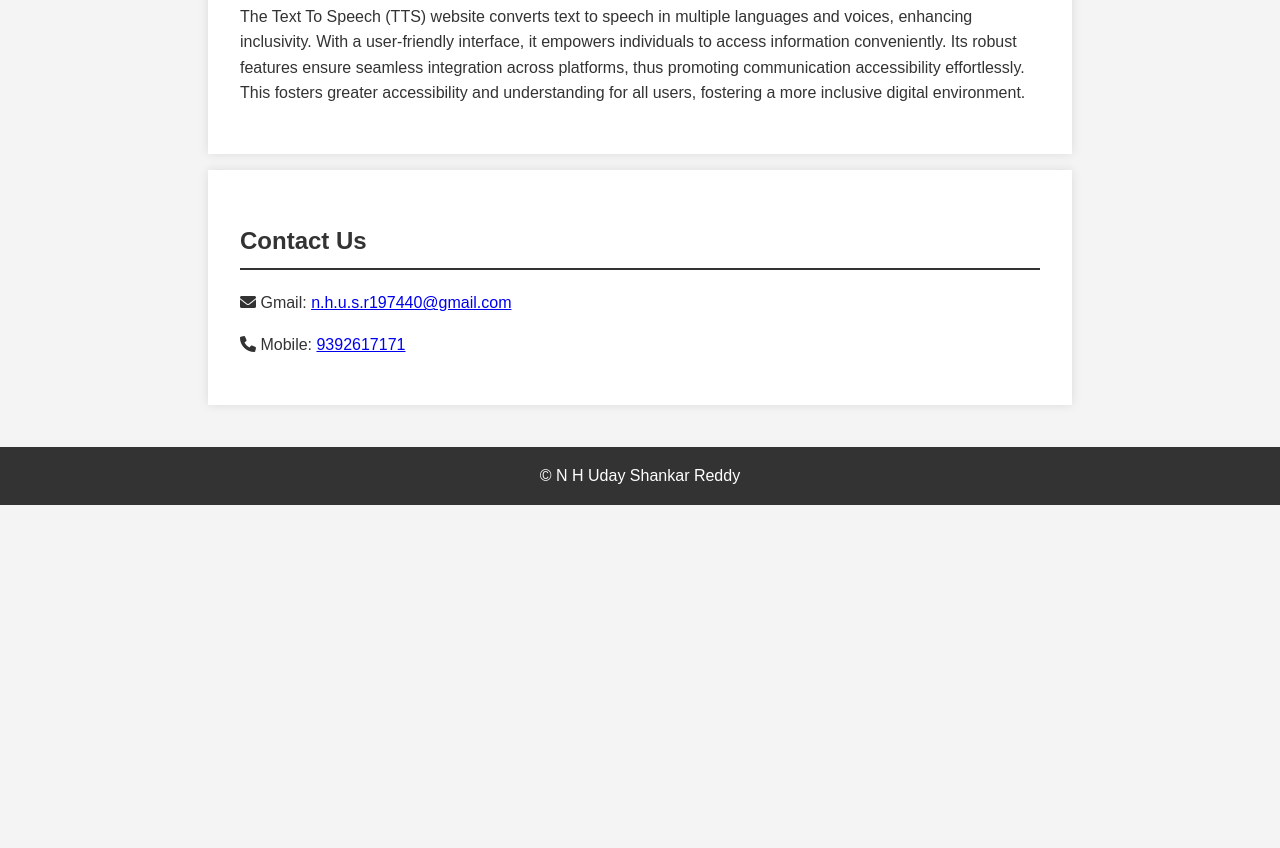
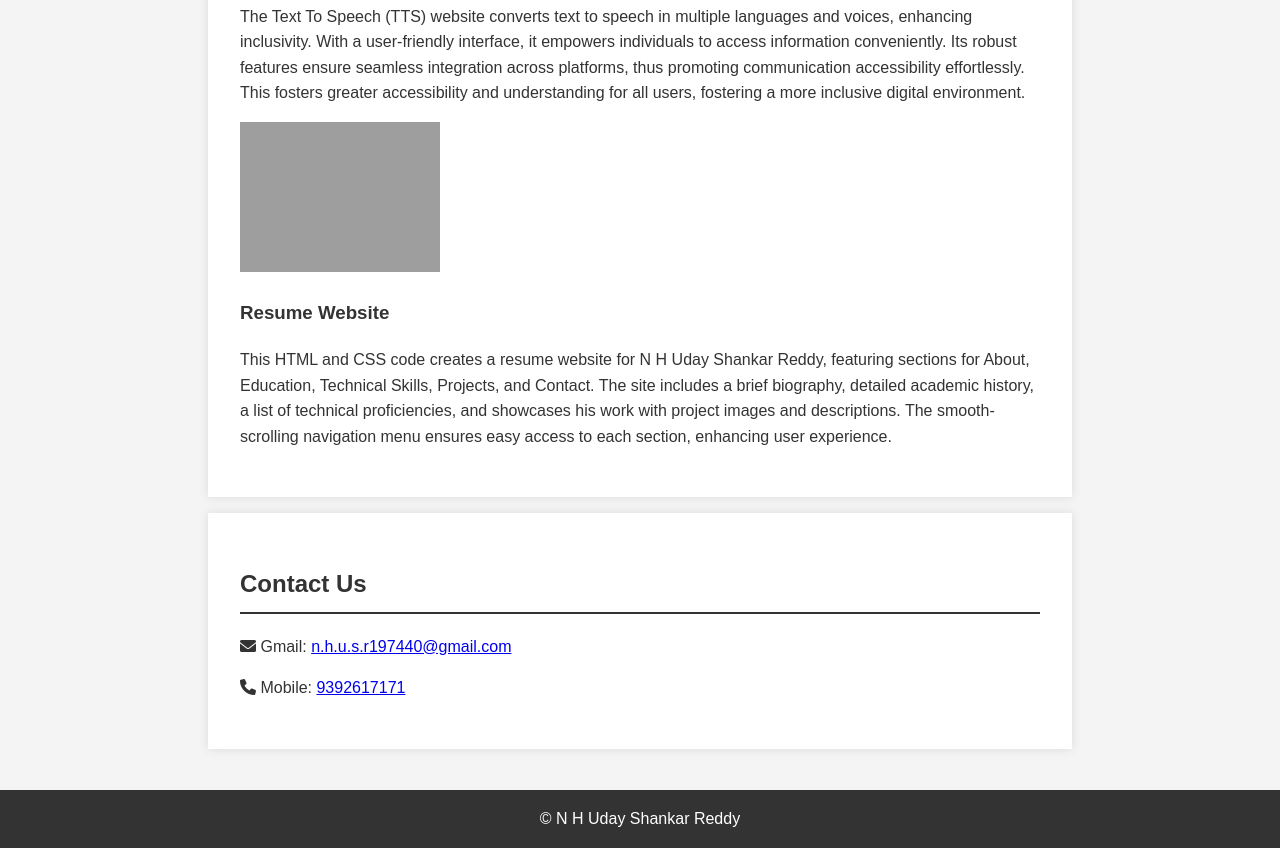
Before and after one commit to NHUdayShankarReddy/Resume-Website, a plain HTML site: page index.html in a window 1280 px wide. Shown: the part 2280-3128 px from the top of the page. Before the commit the page ends 2785 px from the top, so only its background shows below. Drawn offline with Linux system fonts and the light colour scheme; grey boxes are pictures that could not be loaded.

Commit message:
Update index.html

```diff
--- a/index.html
+++ b/index.html
@@ -70,6 +70,9 @@
         <a href="https://text-to-speech-tts.netlify.app/"><img src="https://nhudayshankarreddyportfolio.netlify.app/download.png" height="150" width="200"></a>
         <h3>Text To Speech - TTS</h3>
         <p>The Text To Speech (TTS) website converts text to speech in multiple languages and voices, enhancing inclusivity. With a user-friendly interface, it empowers individuals to access information conveniently. Its robust features ensure seamless integration across platforms, thus promoting communication accessibility effortlessly. This fosters greater accessibility and understanding for all users, fostering a more inclusive digital environment.</p>
+        <a href="https://nhudayshankarreddyresume.netlify.app/"><img src="https://nhudayshankarreddyportfolio.netlify.app/Screenshot%20(82).png" height="150" width="200"></a>
+        <h3>Resume Website</h3>
+        <p>This HTML and CSS code creates a resume website for N H Uday Shankar Reddy, featuring sections for About, Education, Technical Skills, Projects, and Contact. The site includes a brief biography, detailed academic history, a list of technical proficiencies, and showcases his work with project images and descriptions. The smooth-scrolling navigation menu ensures easy access to each section, enhancing user experience.</p>
     </section>
     <section id="contact">
         <h2>Contact Us</h2>
```
